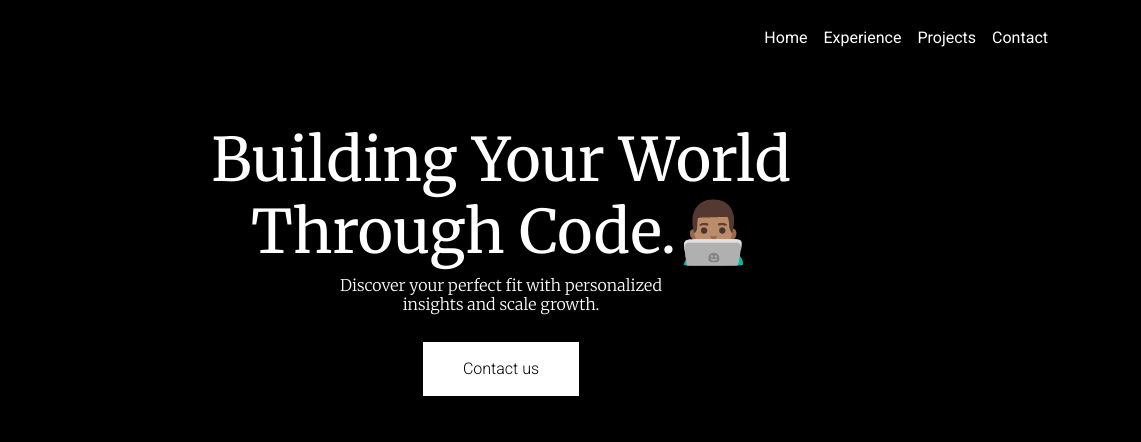
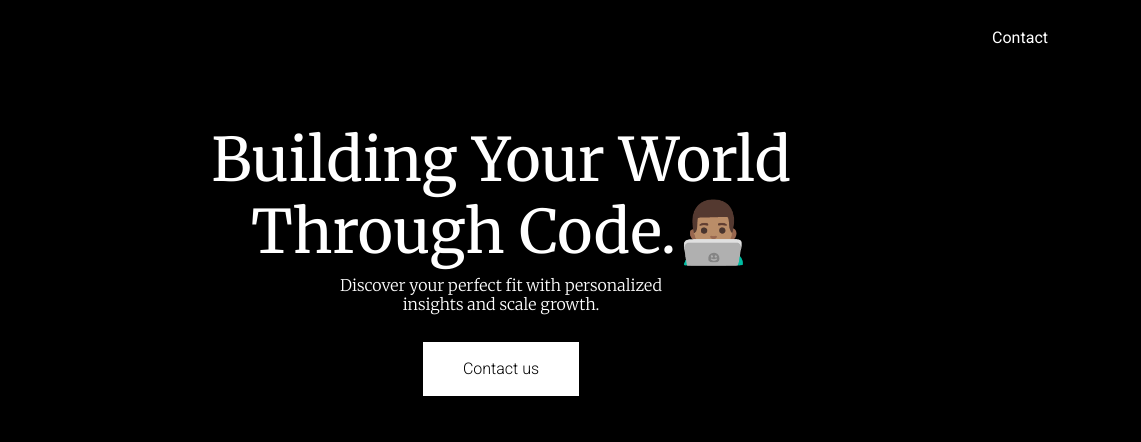
Before and after one commit to eben2840/mysite, a plain HTML site: page index.html in a window 1280 px wide. Shown: the top 442 px of the page, 139-1280 px from the left. Drawn offline with nearby package versions, Linux system fonts and the light colour scheme.

Commit message:
Update index.html

```diff
--- a/index.html
+++ b/index.html
@@ -60,10 +60,10 @@
             <div class="collapse navbar-collapse" id="navbarSupportedContent">
                 <ul class="navbar-nav ml-auto">
                     <li class="nav-item active">
-                        <a class="nav-link" href="#hero">Home</a>
+                        <a class="nav-link" href="tel: +233245595389">Contact</a>
                     </li>
 
-                    <li class="nav-item">
+<!--<li class="nav-item">
                         <a class="nav-link" href="#blog">Experience</a>
                     </li>
                     <li class="nav-item">
@@ -71,7 +71,7 @@
                     </li>
                     <li class="nav-item">
                         <a class="nav-link" href="#call-to-action">Contact</a>
-                    </li>
+                    </li> -->
 
                 </ul>
             </div>
@@ -85,7 +85,7 @@
                 <h6 class="text-center" style="font-size: 60px;"><b>Building Your World <br>Through Code.👨🏽‍💻</b></h6>
                 <h6 class="text-center">Discover your perfect fit with personalized <br>insights and scale growth.</h6>
                 <div class="heading-content text-center">
-                    <a href="#" class="primary-btn">Contact us</a>
+                    <a href="tel: +233245595389" class="primary-btn">Contact us</a>
                 </div>
                 <div class="d-flex justify-content-center mt-5">
 
```
